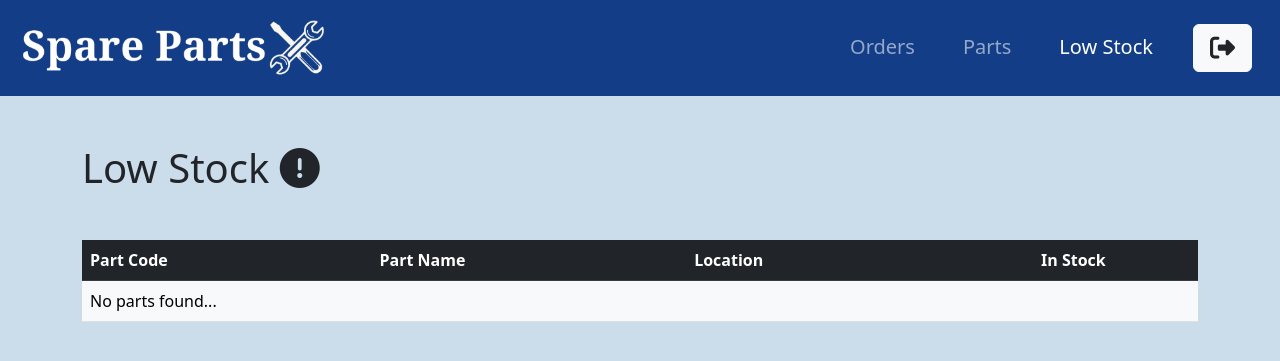
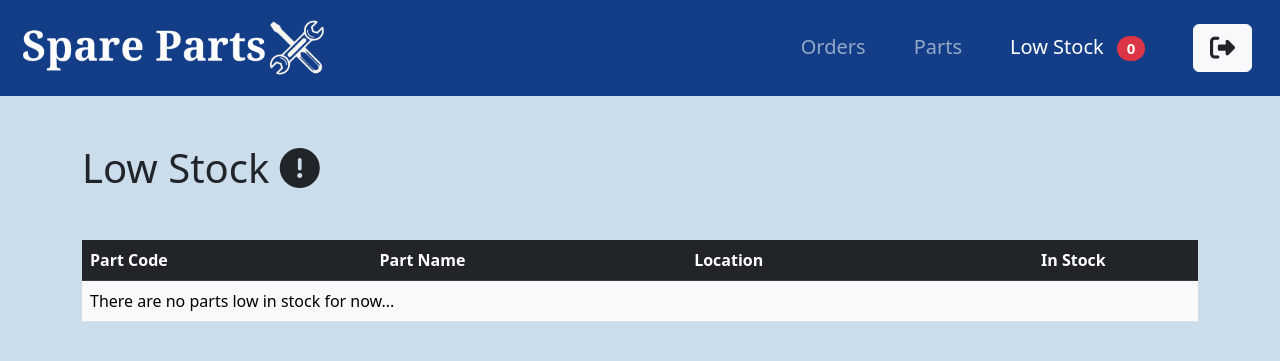
Before and after one commit to jodi-curtis/spare-parts, a Django app: page /parts/low-stock/ in a window 1280 px wide. Shown: the top 361 px of the page. Run offline with Django 5.2, Linux system fonts and the light colour scheme; a user stored in the database is signed in; data comes from the database, SQL or seed files in the repository; both versions use the stored data as it was after the commit; some libraries are stand-ins or nearby versions.

Commit message:
Context Processor for low stock count

```diff
--- /dev/null
+++ b/parts/context_processors.py
@@ -0,0 +1,7 @@
+from .models import Part
+from django.db.models import F
+
+def low_stock_count(request):
+    # Count the number of parts which are low in stock
+    count = Part.objects.filter(num_in_stock__lte=F('low_stock_warning')).count()
+    return {'low_stock_count': count}
--- a/parts/templates/parts/base.html
+++ b/parts/templates/parts/base.html
@@ -49,7 +49,7 @@
 
                         {% if user.profile.user_group == 'store_manager' %}
                             <li class="nav-item mx-3">
-                                <a class="nav-link {% if request.resolver_match.url_name == 'low-stock' %}active{% endif %}" href="{% url 'low-stock' %}">Low Stock</a>
+                                <a class="nav-link {% if request.resolver_match.url_name == 'low-stock' %}active{% endif %}" href="{% url 'low-stock' %}">Low Stock <span class="badge rounded-pill bg-danger mx-2">{{ low_stock_count }}</span></a>
                             </li>
                         {% endif %}
 
--- a/parts/templates/parts/low_stock.html
+++ b/parts/templates/parts/low_stock.html
@@ -26,7 +26,7 @@
             {% else %}
                 <!--If no parts found, show not found message-->
                 <tr>
-                    <td colspan="4">No parts found...</td>
+                    <td colspan="4">There are no parts low in stock for now...</td>
                 </tr>
             {% endif %}
         </tbody>
--- a/spare_parts_app/settings.py
+++ b/spare_parts_app/settings.py
@@ -68,6 +68,7 @@ TEMPLATES = [
                 'django.template.context_processors.request',
                 'django.contrib.auth.context_processors.auth',
                 'django.contrib.messages.context_processors.messages',
+                'parts.context_processors.low_stock_count',
             ],
         },
     },
```
Also changed, not shown: db.sqlite3.
